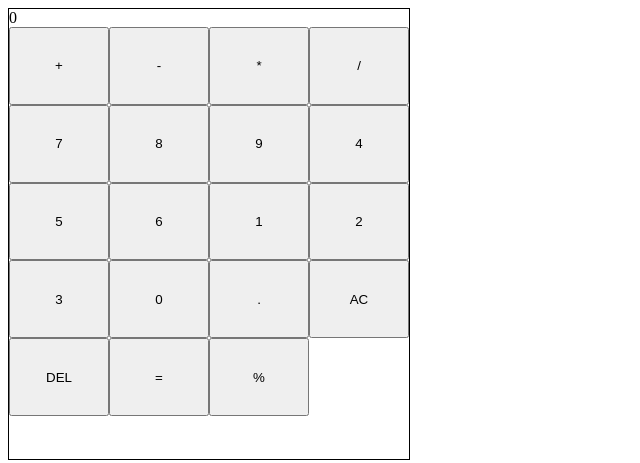
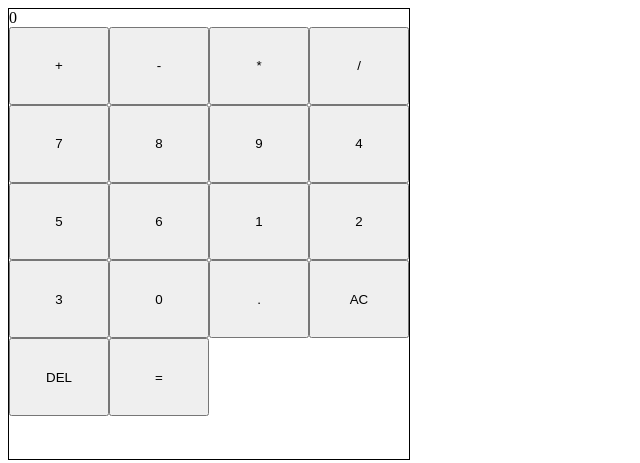
Before and after one commit to sammy7471/calculator, a plain HTML site: page index.html in a window 1280 px wide. Shown: the whole page, without its empty margins (0-640 px from the left). Drawn offline with Linux system fonts and the light colour scheme.

Commit message:
Edit index.html

```diff
--- a/index.html
+++ b/index.html
@@ -28,7 +28,6 @@
                 <button class="clear">AC</button>
                 <button class="delete">DEL</button>
                 <button class="equal">=</button>
-                <button class="percentage">%</button>
             </div>
         </div>
     </body>
```
